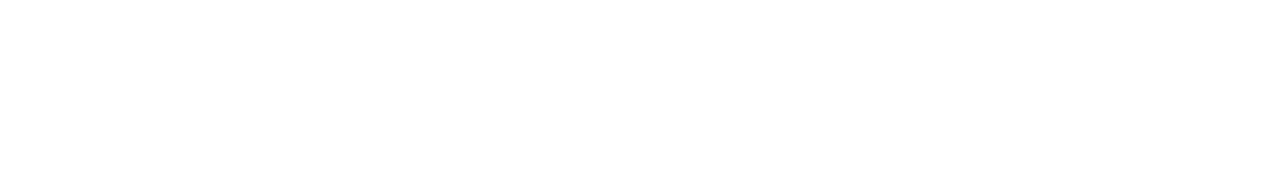
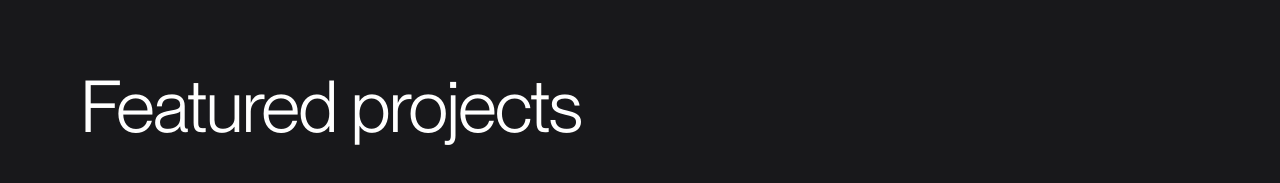
Before and after one commit to Jisan-Dev/Ochi-Design, a React (Vite) app: page / in a window 1280 px wide. Shown: the part 2949-3132 px from the top of the page. Before the commit the page ends 2939 px from the top, so only its background shows below. Built offline with nearby package versions, Linux system fonts and the light colour scheme.

Commit message:
Start adding the Featured section

```diff
--- a/src/App.jsx
+++ b/src/App.jsx
@@ -1,5 +1,6 @@
 import About from './components/About';
 import Eyes from './components/Eyes';
+import Featured from './components/Featured';
 import LandingPage from './components/LandingPage';
 import Marquee from './components/Marquee';
 import Navbar from './components/Navbar';
@@ -12,6 +13,7 @@
       <Marquee />
       <About />
       <Eyes />
+      <Featured />
     </div>
   );
 };
--- /dev/null
+++ b/src/components/Featured.jsx
@@ -0,0 +1,13 @@
+import React from 'react';
+
+const Featured = () => {
+  return (
+    <div className="w-full py-20">
+      <div className="w-full px-20 border-b-[1px] border-zinc-700 pb-20">
+        <h1 className="text-7xl tracking-tight font-['Neue_Montreal']">Featured projects</h1>
+      </div>
+    </div>
+  );
+};
+
+export default Featured;
```
